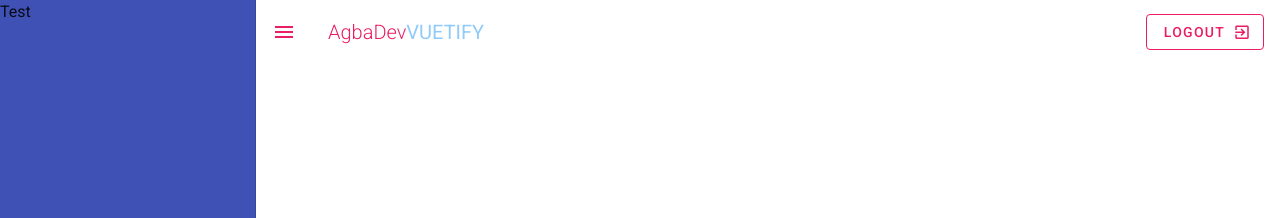
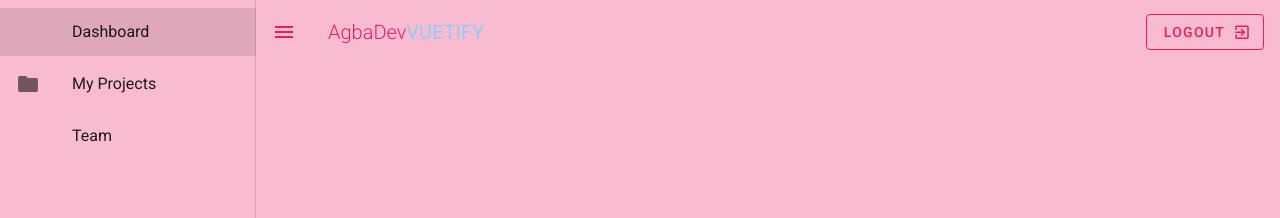
Before and after one commit to Zubs/vuetify_course, a Vue app: page / in a window 1280 px wide. Both pictures are taken after a click on the button 28 px from the left and 32 px from the top of the page. Shown: the top 218 px of the page. Built offline with nearby package versions, Linux system fonts and the light colour scheme.

Commit message:
The routes on the drawers work now

```diff
--- a/src/App.vue
+++ b/src/App.vue
@@ -1,8 +1,8 @@
 <template>
-  <v-app class="grey lighten-4">
+  <v-app>
     <v-content>
       <Navbar></Navbar>
-      <router-view/>
+      <router-view></router-view>
       <Footer></Footer>
     </v-content>
   </v-app>
--- /dev/null
+++ b/src/components/Footer.vue
@@ -0,0 +1,3 @@
+<template>
+  <div></div>
+</template>
--- a/src/components/Navbar.vue
+++ b/src/components/Navbar.vue
@@ -2,7 +2,7 @@
 	<nav>
 
 		<!-- Navbar -->
-		<v-toolbar flat app>
+		<v-toolbar flat app class="pink lighten-4">
 			<v-app-bar-nav-icon @click.stop="drawer = !drawer" class="pink--text"></v-app-bar-nav-icon>
 			<v-toolbar-title>
 				<span class="font-weight-light pink--text">AgbaDev</span>
@@ -15,8 +15,18 @@
 			</v-btn>
 		</v-toolbar>
 
-		<v-navigation-drawer app class="indigo" v-model="drawer">
-			<p>Test</p>
+		<!-- Drawer -->
+		<v-navigation-drawer app class="pink lighten-4" v-model="drawer">
+			<v-list>
+				<v-list-item v-for="link in links" :key="link.route" router :to="link.route">
+					<v-list-item-icon>
+						<v-icon>mdi-{{ link.icon }}</v-icon>
+					</v-list-item-icon>
+					<v-list-item-content>
+						<v-list-item-title v-text="link.text"></v-list-item-title>
+					</v-list-item-content>
+				</v-list-item>
+			</v-list>
 		</v-navigation-drawer>
 	</nav>
 </template>
@@ -25,7 +35,24 @@
 	export default {
 		data () {
 			return {
-				drawer: false
+				drawer: false,
+				links: [
+					{
+						icon: 'dashboard',
+						text: 'Dashboard',
+						route: '/'
+					},
+					{
+						icon: 'folder',
+						text: 'My Projects',
+						route: '/projects'
+					},
+					{
+						icon: 'person',
+						text: 'Team',
+						route: '/team'
+					}
+				]
 			}
 		}
 	}
--- a/src/views/Home.vue
+++ b/src/views/Home.vue
@@ -1,3 +1,3 @@
 <template>
-  <v-app></v-app>
+  <v-app class="pink lighten-4"></v-app>
 </template>
```
